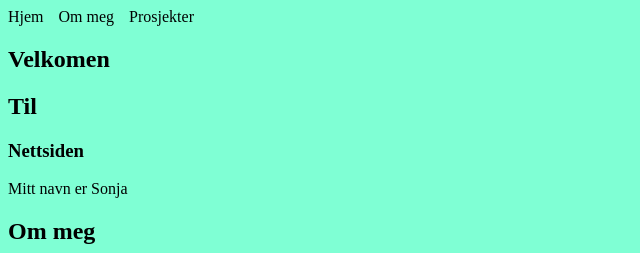
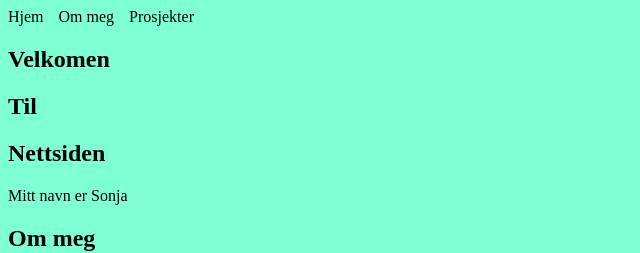
Before and after one commit to sonja-ops/dag3, a website: page index.html in a window 1280 px wide. Shown: the top 253 px of the page, without its empty margins (0-640 px from the left). Drawn offline with Linux system fonts and the light colour scheme.

Commit message:
endret noe

```diff
--- a/index.html
+++ b/index.html
@@ -23,7 +23,7 @@
       <section>
         <h1> Velkomen</h1>
         <h2> Til</h2>
-        <h3> Nettsiden</h3>
+        <h2> Nettsiden</h2>
         <p> Mitt navn er Sonja</p>
       </section>
 
```
